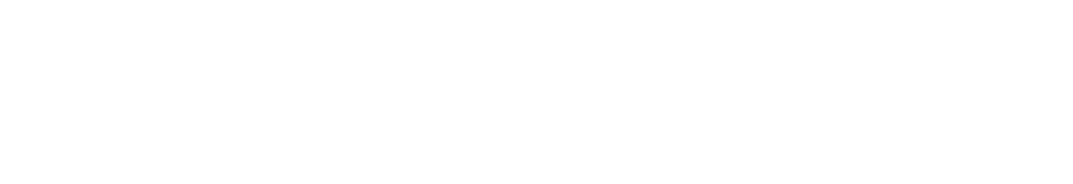
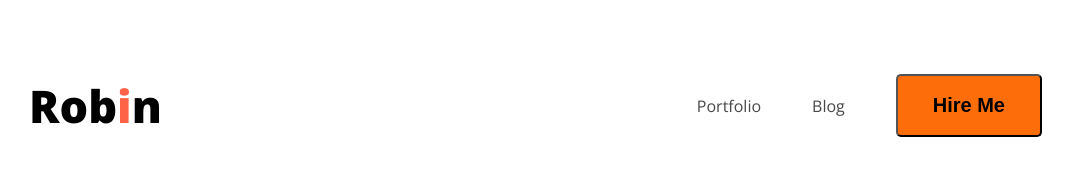
Before and after one commit to fazlayrabbi88/Web-Developer-Portfolio, a plain HTML site: page index.html in a window 1280 px wide. Shown: the whole page, without its empty margins (79-1152 px from the left). Drawn offline with nearby package versions, Linux system fonts and the light colour scheme.

Commit message:
ongoing work

```diff
--- a/design/style.css
+++ b/design/style.css
@@ -0,0 +1,49 @@
+.open-sans-normal {
+    font-family: "Open Sans", sans-serif;
+    font-optical-sizing: auto;
+    font-weight: <weight>;
+    font-style: normal;
+    font-variation-settings:
+        "wdth" 100;
+}
+
+/* share style */
+.text-primary {
+    color: tomato;
+}
+
+/* Nav styles */
+nav {
+    display: flex;
+    align-items: center;
+    justify-content: space-between;
+    margin: 30px 100px;
+}
+
+.nav-title {
+    font-weight: 800;
+    font-size: 45px;
+}
+
+nav ul {
+    display: flex;
+    align-items: center;
+}
+
+nav ul li {
+    list-style: none;
+    margin-right: 51px;
+}
+
+nav ul li a {
+    text-decoration: none;
+    color: rgb(71, 71, 71);
+}
+
+.nav-btn {
+    border-radius: 5px;
+    background: rgb(253, 110, 10);
+    font-weight: bold;
+    padding: 18px 35px;
+    font-size: 20px;
+}
--- a/index.html
+++ b/index.html
@@ -5,10 +5,37 @@
     <meta charset="UTF-8">
     <meta name="viewport" content="width=device-width, initial-scale=1.0">
     <title>Portfolio</title>
+    <link rel="preconnect" href="https://fonts.googleapis.com">
+    <link rel="preconnect" href="https://fonts.gstatic.com" crossorigin>
+    <link href="https://fonts.googleapis.com/css2?family=Open+Sans:ital,wght@0,300..800;1,300..800&display=swap"
+        rel="stylesheet">
     <link rel="stylesheet" href="design/style.css">
 </head>
 
-<body>
+<body class="open-sans-normal">
+
+    <header>
+
+        <nav>
+            <h3 class="nav-title">
+                Rob<span class="text-primary">i</span>n
+            </h3>
+            <ul>
+                <li><a href=""> Portfolio</a></li>
+                <li><a href=""> Blog</a></li>
+                <li><a href=""><button class="nav-btn">Hire Me</button></a></li>
+            </ul>
+        </nav>
+
+    </header>
+
+    <main>
+
+    </main>
+
+    <footer>
+
+    </footer>
 
 </body>
 
```
Also changed, not shown: images/developer.png (added), images/hardy.png (added), images/header_bg.png (added), images/icons/facebook.png (added), images/icons/insta.png (added), images/icons/js.png (added), images/icons/mongo.png (added), images/icons/nodejs.png (added), images/icons/react.png (added), images/icons/twitter.png (added).
